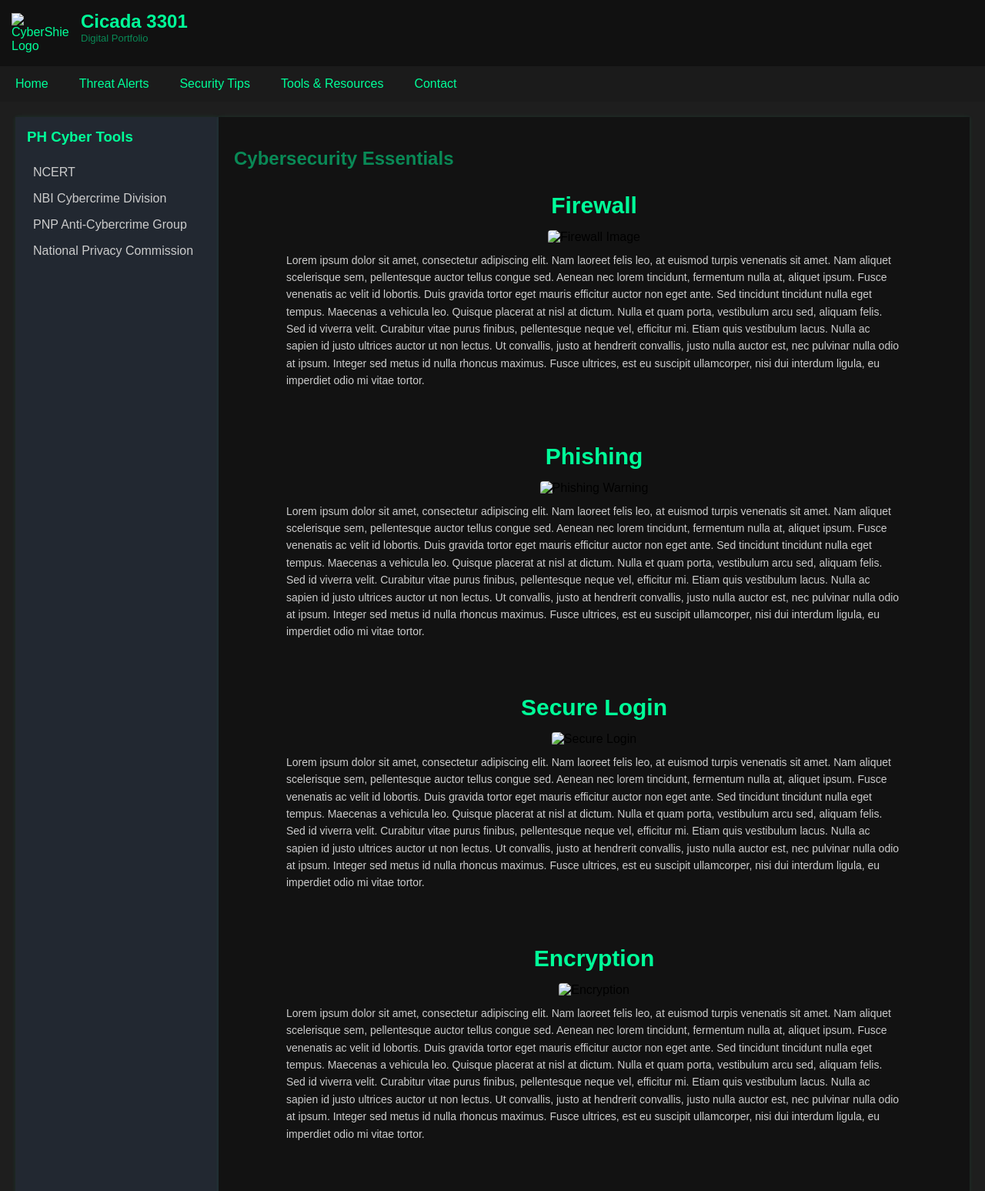
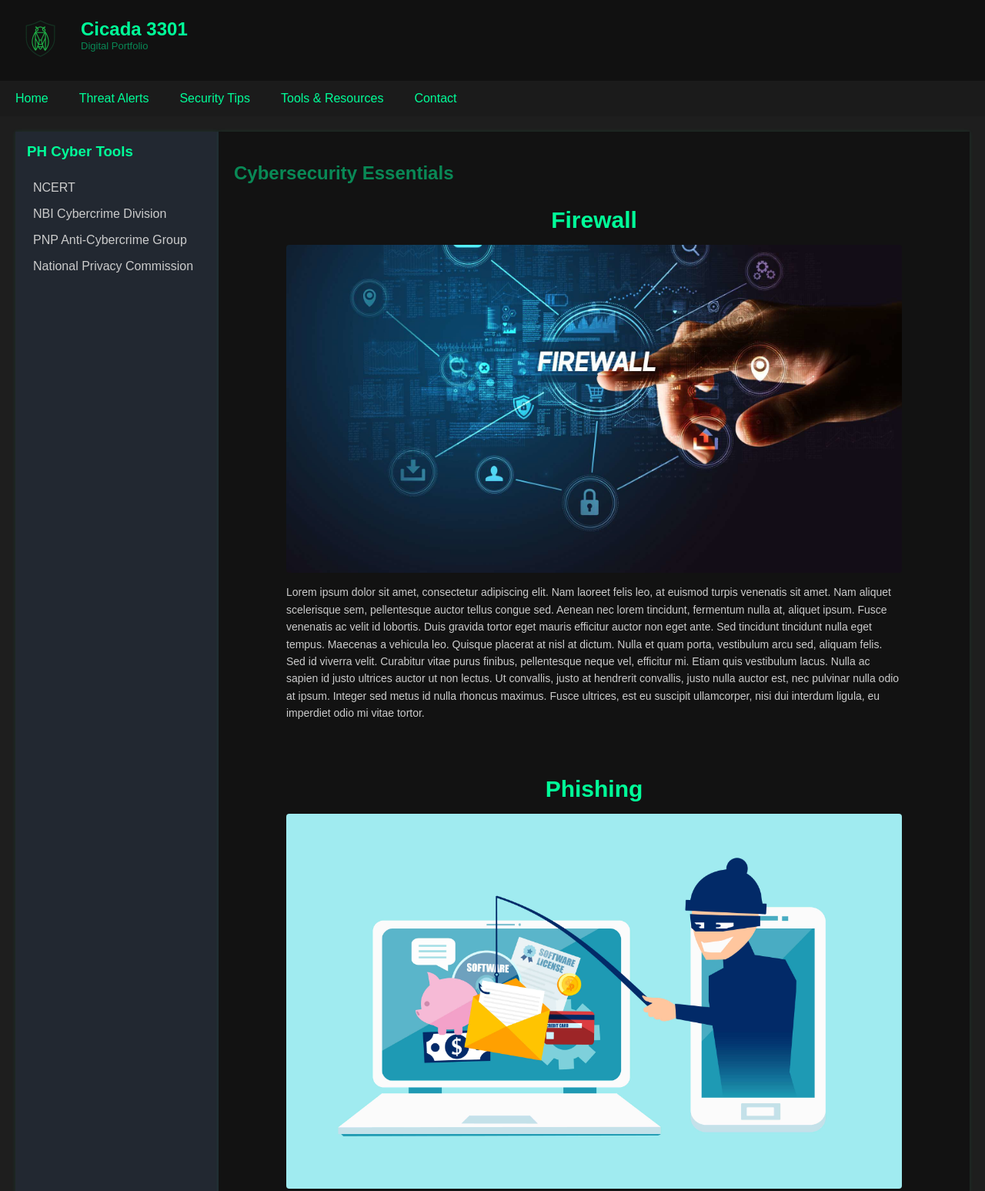
Before and after one commit to xxftss01/TA4, a plain HTML site: page index.html in a window 1280 px wide. Shown: the top 1547 px of the page at 77% size. Drawn offline with Linux system fonts and the light colour scheme.

Commit message:
Update index.html

```diff
--- a/index.html
+++ b/index.html
@@ -8,7 +8,7 @@
     <link rel="stylesheet" href="style.css">
 </head>
 <header>
-    <img src="Images/Cicada Logo.png" alt="CyberShield Logo" class="logo">
+    <img src="Cicada Logo.png" alt="CyberShield Logo" class="logo">
     <div class="site-title">
         <h1>Cicada 3301</h1>
         <p class="tagline">Digital Portfolio</p>
@@ -39,7 +39,7 @@
         <div class="gallery">
             <div class="image-box">
                 <h3>Firewall</h3>
-                <img src="Images/Firewall.jpg" alt="Firewall Image">
+                <img src="Firewall.jpg" alt="Firewall Image">
                 <p>Lorem ipsum dolor sit amet, consectetur adipiscing elit. Nam laoreet felis leo, at euismod turpis
                     venenatis sit amet. Nam aliquet scelerisque sem, pellentesque auctor tellus congue sed. Aenean nec
                     lorem tincidunt, fermentum nulla at, aliquet ipsum. Fusce venenatis ac velit id lobortis. Duis
@@ -53,7 +53,7 @@
             </div>
             <div class="image-box">
                 <h3>Phishing</h3>
-                <img src="Images/Phishing.jpeg" alt="Phishing Warning">
+                <img src="Phishing.jpeg" alt="Phishing Warning">
                 <p>Lorem ipsum dolor sit amet, consectetur adipiscing elit. Nam laoreet felis leo, at euismod turpis
                     venenatis sit amet. Nam aliquet scelerisque sem, pellentesque auctor tellus congue sed. Aenean nec
                     lorem tincidunt, fermentum nulla at, aliquet ipsum. Fusce venenatis ac velit id lobortis. Duis
@@ -67,7 +67,7 @@
             </div>
             <div class="image-box">
                 <h3>Secure Login</h3>
-                <img src="Images/Secure.jpg" alt="Secure Login">
+                <img src="Secure.jpg" alt="Secure Login">
                 <p>Lorem ipsum dolor sit amet, consectetur adipiscing elit. Nam laoreet felis leo, at euismod turpis
                     venenatis sit amet. Nam aliquet scelerisque sem, pellentesque auctor tellus congue sed. Aenean nec
                     lorem tincidunt, fermentum nulla at, aliquet ipsum. Fusce venenatis ac velit id lobortis. Duis
@@ -81,7 +81,7 @@
             </div>
             <div class="image-box">
                 <h3>Encryption</h3>
-                <img src="Images/encryption.webp" alt="Encryption">
+                <img src="encryption.webp" alt="Encryption">
                 <p>Lorem ipsum dolor sit amet, consectetur adipiscing elit. Nam laoreet felis leo, at euismod turpis
                     venenatis sit amet. Nam aliquet scelerisque sem, pellentesque auctor tellus congue sed. Aenean nec
                     lorem tincidunt, fermentum nulla at, aliquet ipsum. Fusce venenatis ac velit id lobortis. Duis
@@ -95,7 +95,7 @@
             </div>
             <div class="image-box">
                 <h3>Cyber Attack</h3>
-                <img src="Images/Cyberattack.webp" alt="Cyber Attack">
+                <img src="Cyberattack.webp" alt="Cyber Attack">
                 <p>Lorem ipsum dolor sit amet, consectetur adipiscing elit. Nam laoreet felis leo, at euismod turpis
                     venenatis sit amet. Nam aliquet scelerisque sem, pellentesque auctor tellus congue sed. Aenean nec
                     lorem tincidunt, fermentum nulla at, aliquet ipsum. Fusce venenatis ac velit id lobortis. Duis
```
